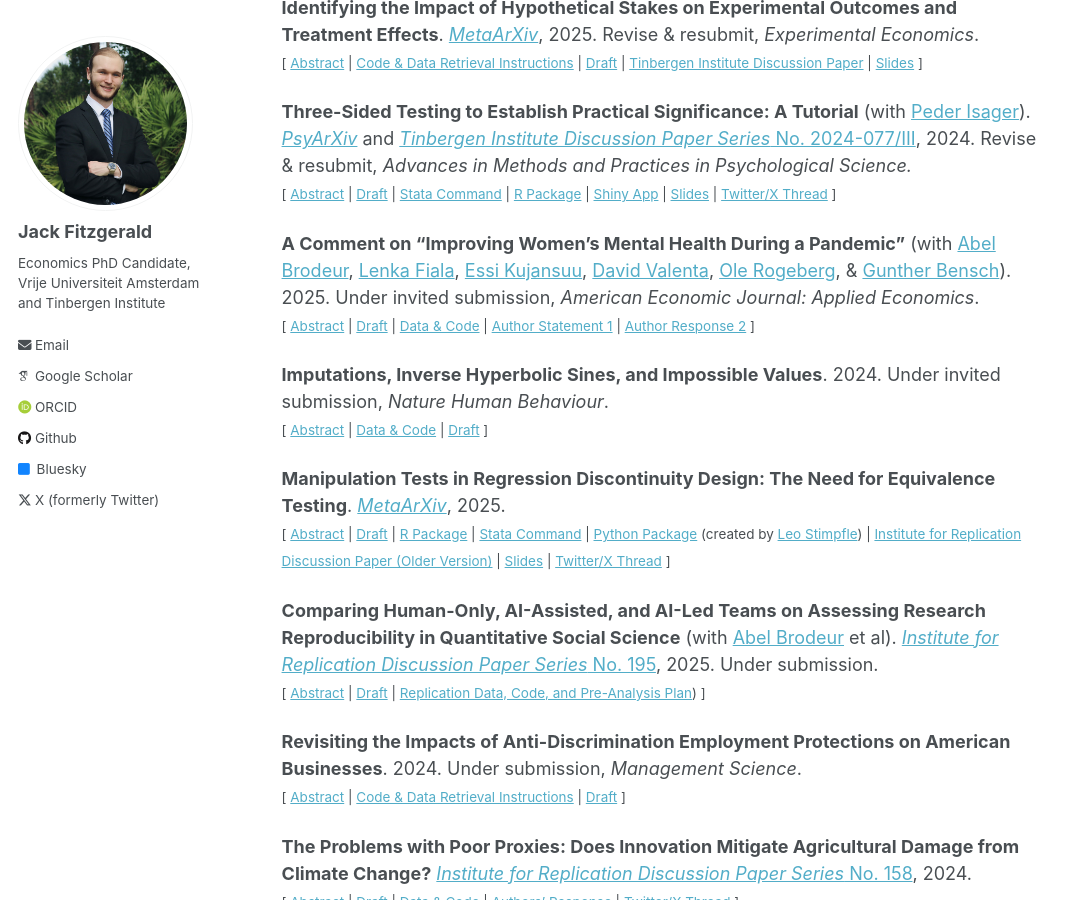
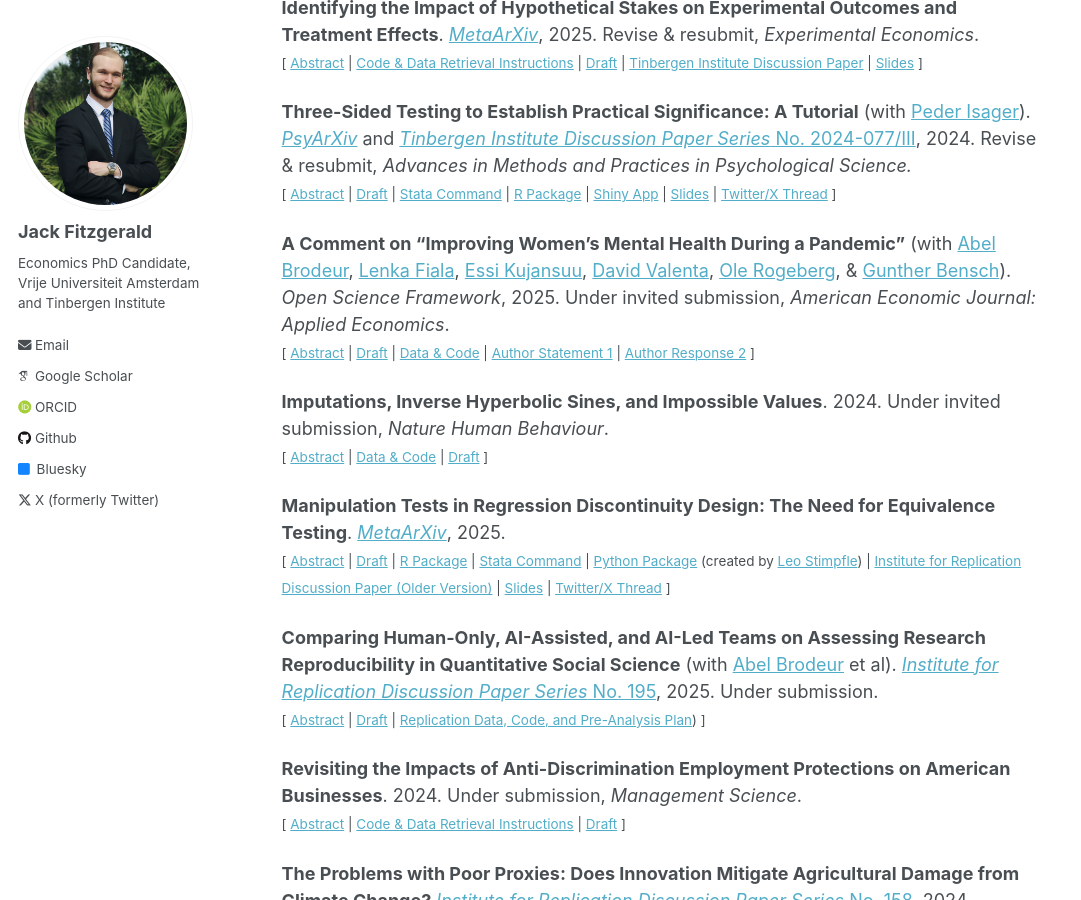
Before and after one commit to jack-fitzgerald/jack-fitzgerald.github.io, a Jekyll site: the page built from _pages/papers.md, in a window 1280 px wide and 900 px high, scrolled down 781 px. Shown: the whole window, without its empty margins (0-1081 px from the left). Built offline with Jekyll 4.4.1, drawn with Linux system fonts in a browser that asks for light colours; some web fonts are replaced.

Commit message:
Update papers.md

```diff
--- a/_pages/papers.md
+++ b/_pages/papers.md
@@ -59,7 +59,7 @@ Researchers may want to know whether an observed statistical relationship is eit
 
 </small><br><br/></div>
 
-**A Comment on "Improving Women's Mental Health During a Pandemic"**  (with [Abel Brodeur](https://sites.google.com/site/abelbrodeur/home), [Lenka Fiala](https://www.lenkafiala.com/), [Essi Kujansuu](https://sites.google.com/view/essi-kujansuu/home), [David Valenta](https://valenta.dev/), [Ole Rogeberg](https://www.frisch.uio.no/english/personell/olejr/), & [Gunther Bensch](https://www.rwi-essen.de/en/rwi/team/person/gunther-bensch)). 2025. Under invited submission, *American Economic Journal: Applied Economics*. <br/>
+**A Comment on "Improving Women's Mental Health During a Pandemic"**  (with [Abel Brodeur](https://sites.google.com/site/abelbrodeur/home), [Lenka Fiala](https://www.lenkafiala.com/), [Essi Kujansuu](https://sites.google.com/view/essi-kujansuu/home), [David Valenta](https://valenta.dev/), [Ole Rogeberg](https://www.frisch.uio.no/english/personell/olejr/), & [Gunther Bensch](https://www.rwi-essen.de/en/rwi/team/person/gunther-bensch)). *Open Science Framework*, 2025. Under invited submission, *American Economic Journal: Applied Economics*. <br/>
 <small>[ <a href="#/" onclick="visib('VEA24')">Abstract</a> | [Draft](https://jack-fitzgerald.github.io/files/VEA24.pdf) | [Data & Code](https://osf.io/s2t6f) | [Author Statement 1](https://osf.io/b94vw) | [Author Response 2](https://osf.io/wnf29) ] </small>
 
 <div id="VEA24" style="display: none; text-align: justify; line-height: 1.2" ><small>
```
